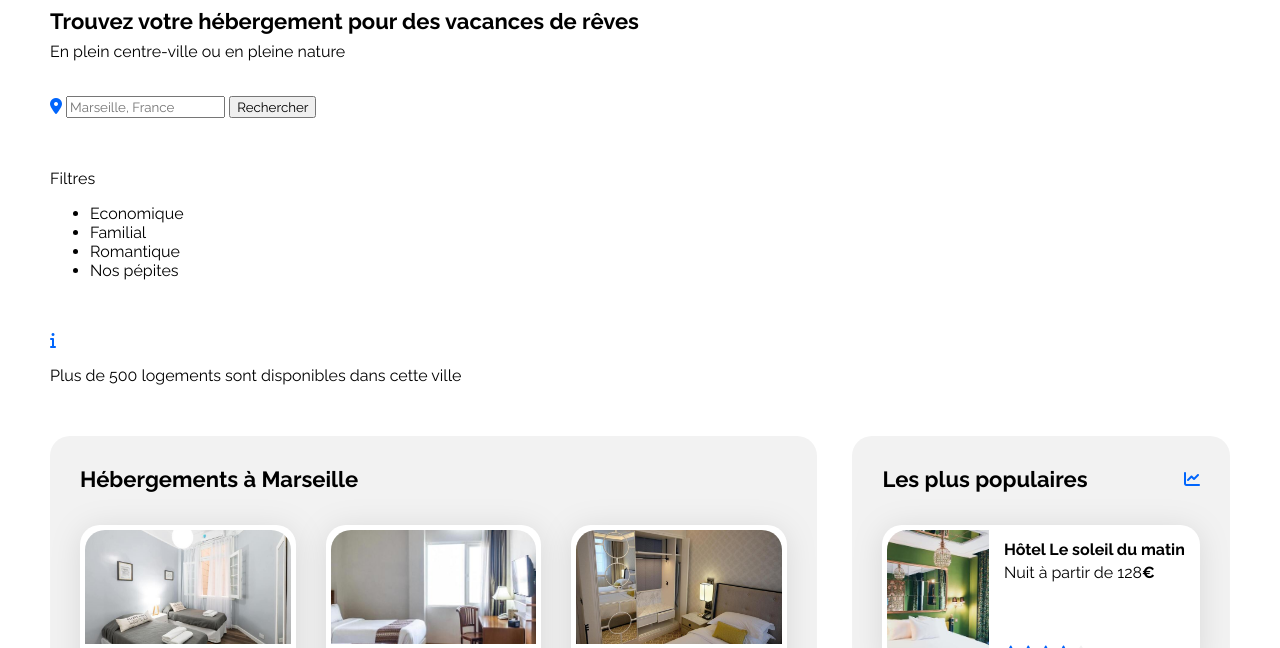
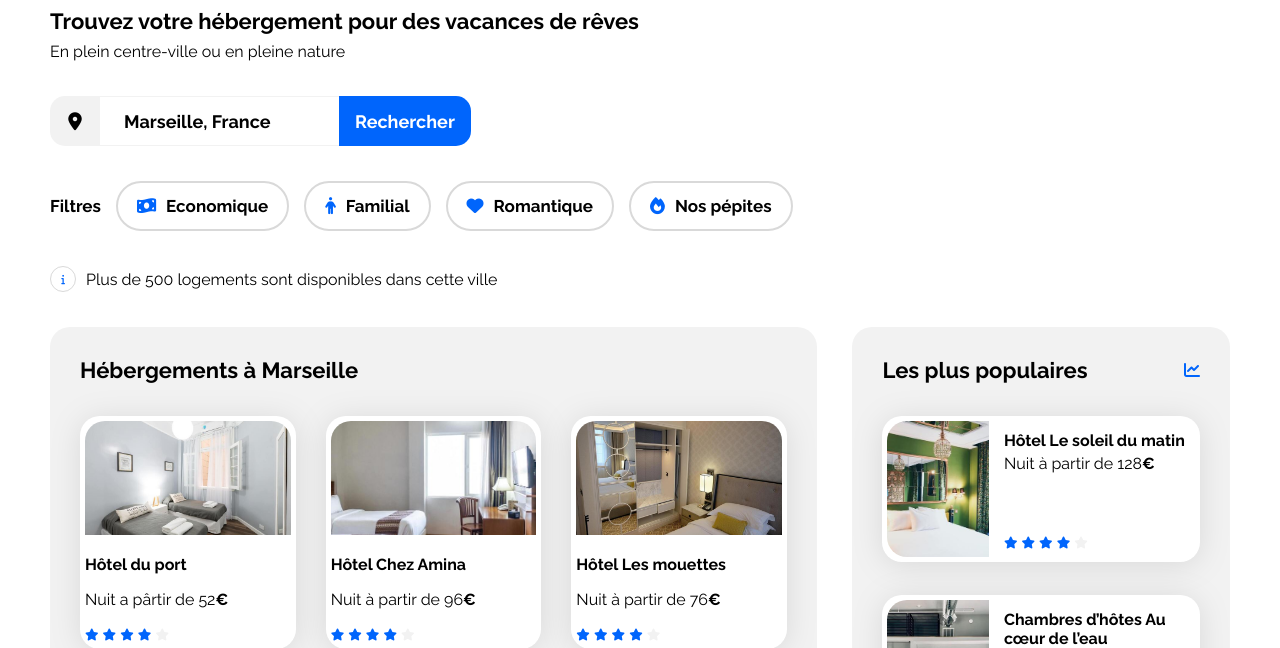
Before and after one commit to Nrirvadoth/Projet2-OC, a plain HTML site: page index.html in a window 1280 px wide. Shown: the part 101-749 px from the top of the page. Drawn offline with Linux system fonts and the light colour scheme.

Commit message:
search section design

```diff
--- a/css/style.css
+++ b/css/style.css
@@ -7,6 +7,7 @@
     --main-color: #0065FC;
     --main-bg-color: #F2F2F2;
     --filter-bg-color: #DEEBFF;
+    --filter-border: #D9D9D9;
 }
 
 .fa-solid {
@@ -104,6 +105,98 @@ header {
     gap: 35px;
 }
 
+#search-form {
+    box-sizing: border-box;
+    display:flex;
+    height: 50px;
+}
+
+#search-form > * {
+    font-size:18px;
+    font-weight:700;
+}
+
+#search-form > i {
+    background-color: var(--main-bg-color);
+    color: #000;
+    border-radius: 15px 0px 0px 15px;
+    line-height: 50px;
+    width: 50px;
+    text-align: center;
+}
+
+#search-form > input[type=search] {
+    color: #000;
+    border-top: var(--main-bg-color) 1px solid;
+    border-bottom: var(--main-bg-color) 1px solid;
+    border-left: 0px;
+    border-right: 0px;
+    padding-left: 24px;
+}
+
+#search-form > input[type=search]::placeholder {
+    color: #000;
+}
+
+#search-form > button {
+    background-color: var(--main-color);
+    color: #fff;
+    border:none;
+    border-radius: 0 15px 15px 0;
+    cursor:pointer;
+    padding: 0 16px;
+}
+
+ul#filters-list, p#filters-label, p.info {
+    margin:0;
+    padding:0;
+}
+
+#filters {
+    display:flex;
+    align-items:center;
+    gap: 15px;
+    font-size: 17px;
+    font-style: normal;
+    font-weight: 700;
+    line-height:46px;
+}
+
+#filters-list {
+    display:flex;
+    list-style: none;
+    gap: 15px;
+}
+
+.filter-item {
+    border: solid 2px var(--filter-border);
+    border-radius:25px;
+    padding: 0 19px;
+}
+
+.filter-item:hover {
+    background-color: var(--filter-bg-color);
+}
+
+.filter-item > i {
+    padding-right:10px;
+}
+
+#search-info {
+    display: flex;
+    gap:10px;
+    align-items: center;
+}
+
+.fa-info {
+    border: 1px solid var(--filter-border);
+    border-radius:50%;
+    font-size: 10px;
+    width:24px;
+    text-align:center;
+    vertical-align: middle;
+    line-height: 24px;
+}
 
 /****** Hebergements And Populaires ***********/
 .hebergements-and-populaires {
--- a/index.html
+++ b/index.html
@@ -40,15 +40,15 @@
                 <div id="filters">
                     <p id="filters-label">Filtres</p>
                     <ul id="filters-list">
-                        <li class="filter-item">Economique</li>
-                        <li class="filter-item">Familial</li>
-                        <li class="filter-item">Romantique</li>
-                        <li class="filter-item">Nos pépites</li>
+                        <li class="filter-item"><i class="fa-solid fa-money-bill-wave" aria-hidden="true"></i>Economique</li>
+                        <li class="filter-item"><i class="fa-solid fa-person" aria-hidden="true"></i>Familial</li>
+                        <li class="filter-item"><i class="fa-solid fa-heart" aria-hidden="true"></i>Romantique</li>
+                        <li class="filter-item"><i class="fa-solid fa-fire" aria-hidden="true"></i>Nos pépites</li>
                     </ul>
                 </div>
                 <div id="search-info">
                     <i class="fa-solid fa-info"></i>
-                    <p>Plus de 500 logements sont disponibles dans cette ville</p>
+                    <p class="info">Plus de 500 logements sont disponibles dans cette ville</p>
                 </div>
             </section>
             <div class="hebergements-and-populaires">
```
